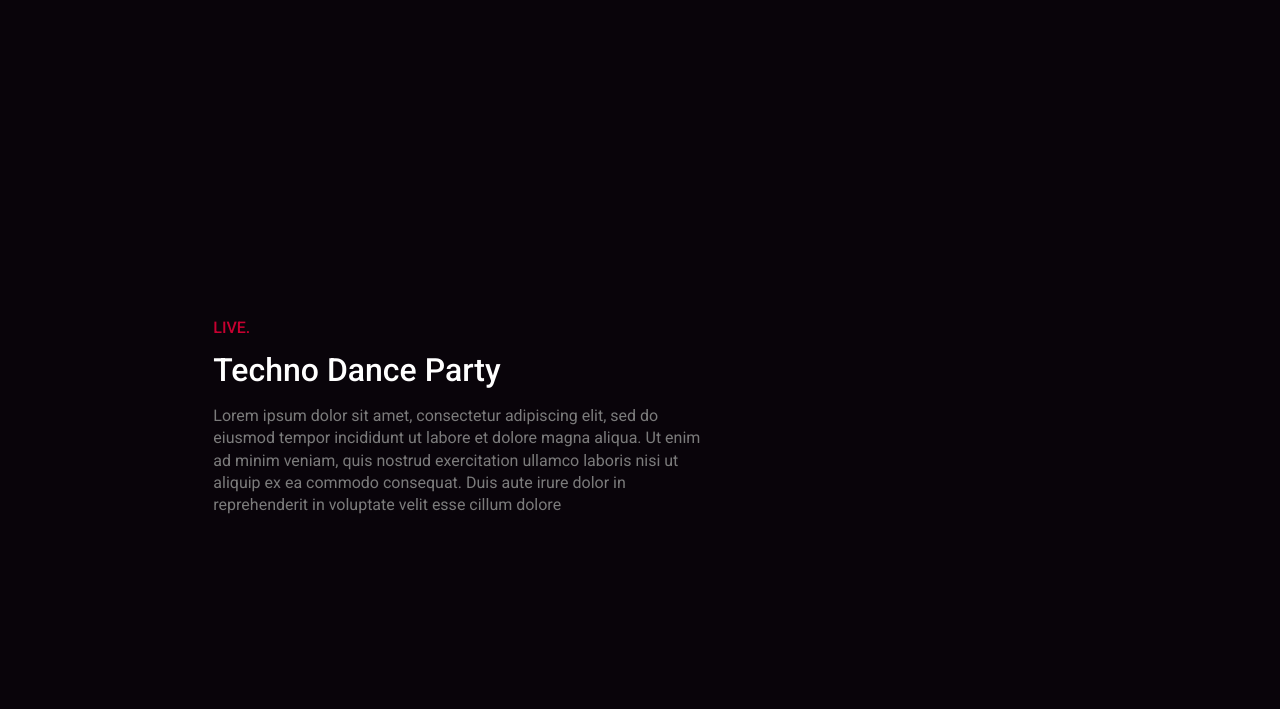
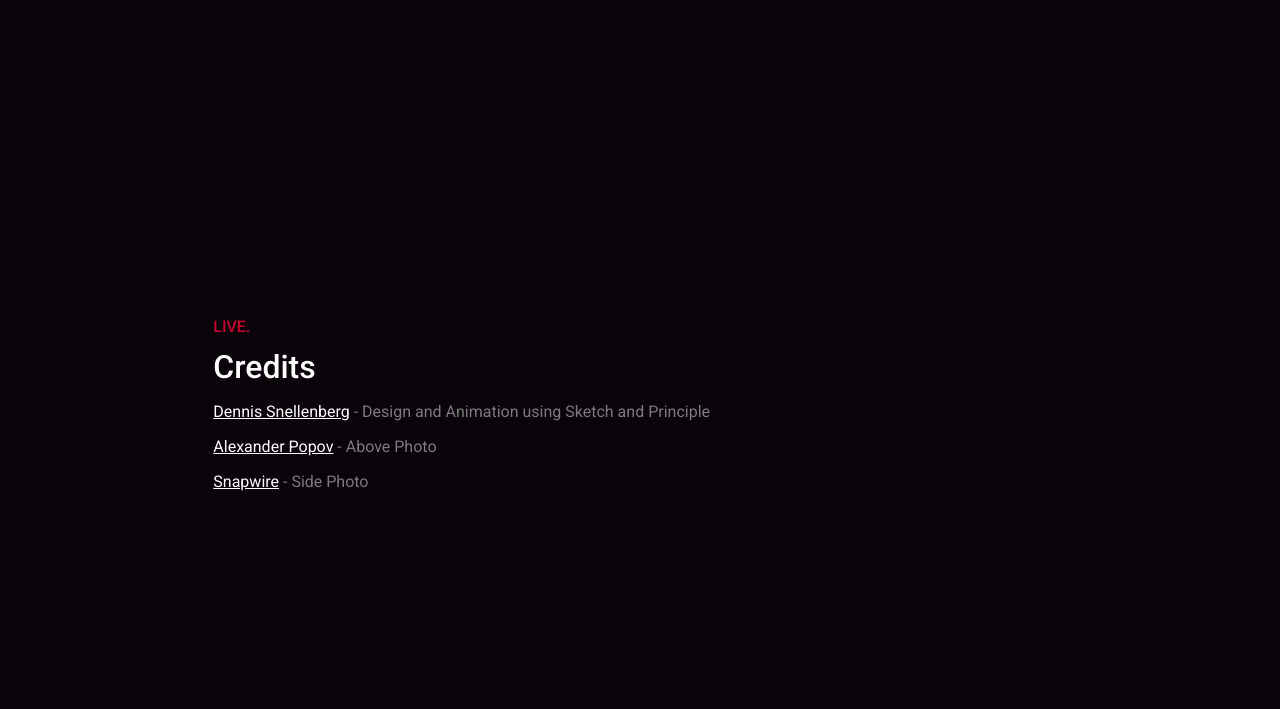
Before and after one commit to pgmlesondra/wanderlust, a plain HTML site: page index.html in a window 1280 px wide. Shown: the part 1042-1751 px from the top of the page. Drawn offline with nearby package versions, Linux system fonts and the light colour scheme.

Commit message:
optimized image & added credits

```diff
--- a/index.html
+++ b/index.html
@@ -6,7 +6,7 @@
   <meta name="viewport" content="width=device-width, initial-scale=1.0">
   <meta http-equiv="X-UA-Compatible" content="ie=edge">
   <link href="https://fonts.googleapis.com/css?family=Roboto:400,500,700" rel="stylesheet">
-  <title>WANDERLUST.</title>
+  <title>WANDERLUST. HTML/CSS - Paul GML</title>
 
   <style>
     :root {
@@ -207,11 +207,15 @@
 
     .box-2.grid .box-2-left p {
       color: #7b7b7b;
-      line-height: 1.4;
+      line-height: 1.2;
     }
 
     .box-2.grid .box-2-right {
       grid-column: 09/13;
+    }
+
+    .box-2-left a {
+      color: #fff;
     }
   </style>
 </head>
@@ -221,16 +225,16 @@
     <div class="grid">
       <header class="header grid">
         <div class="bg-layer rellax" data-rellax-speed="-5" data-rellax-zindex="1">
-          <img src="https://res.cloudinary.com/pgmldev/image/upload/v1558975210/wanderlust/bg1_lrtjjg.png" alt=""
+          <img src="https://res.cloudinary.com/pgmldev/image/upload/v1558977111/wanderlust/bg1_up9yje.jpg" alt=""
             width="100%">
         </div>
 
         <div class="layer-3 rellax" data-rellax-speed="-5" data-rellax-zindex="1">
-          <img src="https://res.cloudinary.com/pgmldev/image/upload/v1558975194/wanderlust/3rd_of6z6j.png" alt=""
+          <img src="https://res.cloudinary.com/pgmldev/image/upload/v1558977112/wanderlust/3rd_bzt0cd.png" alt=""
             width="100%">
         </div>
         <div class="layer-2 rellax" data-rellax-speed="-3" data-rellax-zindex="2">
-          <img src="https://res.cloudinary.com/pgmldev/image/upload/v1558975190/wanderlust/2nd_jnlyhg.png" alt=""
+          <img src="https://res.cloudinary.com/pgmldev/image/upload/v1558977111/wanderlust/2nd_n5tzbt.png" alt=""
             width="100%">
         </div>
 
@@ -242,7 +246,7 @@
           <h1>Ready <span>co.</span></h1>
         </div>
         <div class="sign-up rellax" data-rellax-speed="1" data-rellax-zindex="3">
-          <a href="" class="btn btn-sign-up">Sign Up</a>
+          <a href="https://pgml.dev/" target="_blank" class="btn btn-sign-up">by pgml.dev</a>
         </div>
         <div class="main-title rellax" data-rellax-speed="3" data-rellax-zindex="3">
           <h2>Wanderlust.</h2>
@@ -265,10 +269,13 @@
         <div class="box box-2 grid rellax" data-rellax-speed="3" data-rellax-zindex="3">
           <div class="box-2-left">
             <p class="red-text">Live.</p>
-            <h3>Techno Dance Party</h3>
-            <p>Lorem ipsum dolor sit amet, consectetur adipiscing elit, sed do eiusmod tempor incididunt ut labore et
-              dolore magna aliqua. Ut enim ad minim veniam, quis nostrud exercitation ullamco laboris nisi ut aliquip ex
-              ea commodo consequat. Duis aute irure dolor in reprehenderit in voluptate velit esse cillum dolore</p>
+            <h3>Credits</h3>
+            <p><a href="https://www.instagram.com/p/BlBUkU9B-6r/" target="_blank">Dennis Snellenberg</a> - Design
+              and Animation using Sketch and Principle</p>
+            <p><a href="https://unsplash.com/@5tep5" target="_blank">Alexander Popov</a> - Above Photo</p>
+            <p><a
+                href="https://www.youtube.com/redirect?q=http%3A%2F%2Fsnapwiresnaps.tumblr.com%2Fpost%2F131628085556%2Fdylan-rives-free-under-cc0-10-download&event=video_description&v=ZojBj0Opp4U&redir_token=xftJO-XtfERJZ7cCVETZzTUrNnx8MTU1OTA2MjQ3OEAxNTU4OTc2MDc4"
+                target="_blank">Snapwire</a> - Side Photo</p>
           </div>
           <div class="box-2-right">
             <img src="../IMAGES/RAW/band-cheering-concert-12574.jpg" width="100%" alt="">
```
